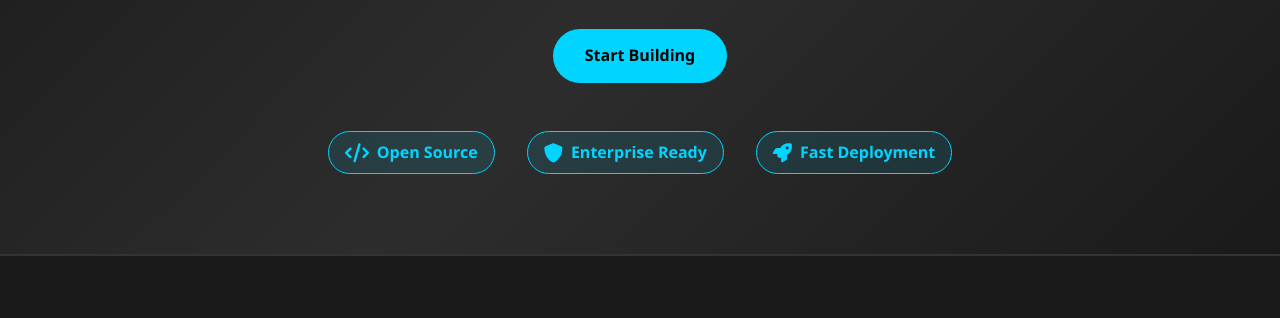
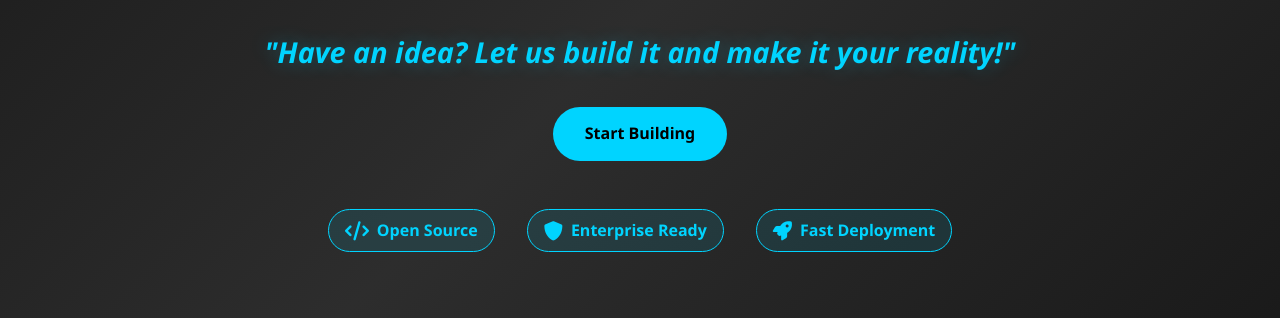
Before and after one commit to emasmela-dotcom/clearcoreai, a plain HTML site: page index.html in a window 1280 px wide. Shown: the part 295-613 px from the top of the page. Drawn offline with Linux system fonts and the light colour scheme.

Commit message:
Add inspirational quote to ClearCoreAI hero section

```diff
--- a/index.html
+++ b/index.html
@@ -35,6 +35,9 @@
         <div class="hero-container">
             <h1>AI Development Platform</h1>
             <p>Build, deploy, and scale AI applications with our comprehensive development platform</p>
+            <div class="hero-quote">
+                <h2>"Have an idea? Let us build it and make it your reality!"</h2>
+            </div>
             <div class="hero-buttons">
                 <a href="mailto:partners.clearhub@outlook.com?subject=ClearCoreAI Getting Started" class="btn btn-primary">Start Building</a>
             </div>
--- a/styles.css
+++ b/styles.css
@@ -104,6 +104,20 @@ body {
     font-size: 1.3rem;
     margin-bottom: 2rem;
     opacity: 0.9;
+}
+
+.hero-quote {
+    margin: 2rem 0;
+    text-align: center;
+}
+
+.hero-quote h2 {
+    font-size: 1.8rem;
+    color: #00d4ff;
+    font-weight: 600;
+    font-style: italic;
+    text-shadow: 0 0 20px rgba(0, 212, 255, 0.3);
+    margin: 0;
 }
 
 .hero-buttons {
```
